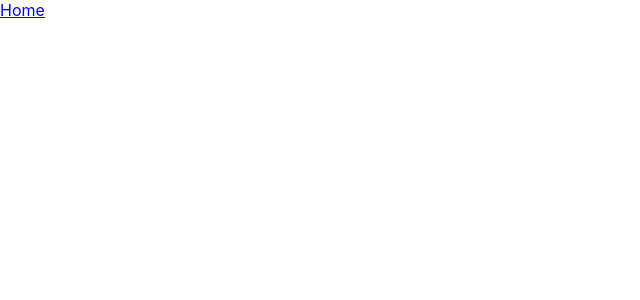
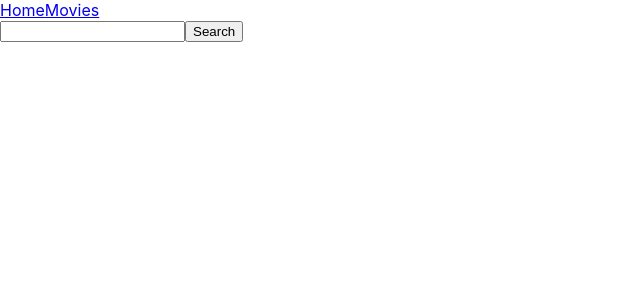
Before and after one commit to AlinaTantsura/goit-react-hw-05-movies, a React (Create React App) app: page /movies in a window 1280 px wide. Before the commit this address had no page. Shown: the top 300 px of the page, without its empty margins (0-640 px from the left). Built offline with nearby package versions, Linux system fonts and the light colour scheme.

Commit message:
Nav,requests

```diff
--- a/public/index.html
+++ b/public/index.html
@@ -4,11 +4,6 @@
     <meta charset="utf-8" />
     <link rel="icon" href="%PUBLIC_URL%/favicon.ico" />
     <meta name="viewport" content="width=device-width, initial-scale=1" />
-    <!-- <meta name="theme-color" content="#000000" />
-    <meta
-      name="description"
-      content="Web site created using create-react-app"
-    /> -->
     <title>React App</title>
   </head>
   <body>
--- a/src/API.js
+++ b/src/API.js
@@ -13,6 +13,10 @@ const fetchMovies = async () => {
 
 }
 
+async function fetchMoviesBySearchWord(searchWord) {
+  return await axios.get(`/3/search/movie?query=${searchWord}&include_adult=false&language=en-US&page=1`, optionsAxios);
+}
 
 
-export { fetchMovies };
+
+export { fetchMovies, fetchMoviesBySearchWord };
--- a/src/components/App.jsx
+++ b/src/components/App.jsx
@@ -1,21 +1,20 @@
 // import { getAllMovies } from "API";
-import { NavLink, Routes, Route } from "react-router-dom";
-import Home from "./Home/Home";
+import { Routes, Route } from "react-router-dom";
+import Movies from "./pages/Movies";
+import HomePage from "./pages/HomePage";
+import Layout from "./Layout/Layout";
 // import React, { useState } from "react";
 
 export const App = () => {
   return (
-    <div>
-    <header>
-      <nav>
-        <NavLink to={'/'} element={<Home />}>Home</NavLink>
-        {/* <NavLink to={'/movies'} element={<Movies />} /> */}
-      </nav>
-    </header>
+    <Routes>
+      <Route path='/' element={<Layout/>}>
+        <Route index element={<HomePage />} />
+        <Route path='/movies' element={<Movies />} />
+        <Route path='*' element={<HomePage />} />
+      </Route>
+      </Routes>
 
-      <Routes>
-        <Route path='/' element={<Home />}/>
-      </Routes>
-    </div>
+
   )
 };
--- a/src/components/Home/Home.jsx
+++ b/src/components/Home/Home.jsx
@@ -1,22 +1,22 @@
-import { fetchMovies } from "API";
+// import { fetchMovies } from "API";
 // import { useState } from "react";
 
 const Home = () => {
-    const movies = [];
-    const getAllMovies = async () => {
-    try {
-        const resp = await fetchMovies();
-        console.log(resp.data.results)
-        // movies = [...resp.data.results];
-        movies.push(...resp.data.results);
-    }
-    catch(error) {
-        console.log(error.message)
-    }
-    }
-    getAllMovies();
-    movies.forEach(item=> console.log(item))
-    console.log(movies)
+    const movies = ['1', '2', '3'];
+    // const getAllMovies = async () => {
+    // try {
+    //     const resp = await fetchMovies();
+    //     console.log(resp.data.results)
+    //     // movies = [...resp.data.results];
+    //     movies.push(...resp.data.results);
+    // }
+    // catch(error) {
+    //     console.log(error.message)
+    // }
+    // }
+    // getAllMovies();
+    // movies.forEach(item=> console.log(item))
+    // console.log(movies)
     return (
         <>
         <h1>Trending today</h1>
--- /dev/null
+++ b/src/components/Layout/Layout.jsx
@@ -0,0 +1,19 @@
+// import HomePage from 'components/pages/HomePage';
+// import Movies from 'components/pages/Movies';
+import { Outlet, NavLink } from 'react-router-dom';
+
+const Layout = () => {
+    return (
+        <>
+        <header>
+      <nav>
+        <NavLink to={'/'}>Home</NavLink>
+        <NavLink to={'/movies'}>Movies</NavLink>
+      </nav>
+        </header>
+        <Outlet/></>
+
+    )
+}
+
+export default Layout;
--- /dev/null
+++ b/src/components/pages/HomePage.jsx
@@ -0,0 +1,30 @@
+import { fetchMovies } from "API";
+import { useEffect, useState } from "react";
+
+const HomePage = () => {
+    const [movies, setMovies] = useState([]);
+    async function getMovies() {
+        try {
+            const resp = await fetchMovies();
+            setMovies([...resp.data.results])
+        }
+        catch (error) {
+            console.log(error.message)
+        }
+    }
+    useEffect(() => {
+        getMovies();
+    },[])
+
+    return (<>
+        <h1>Trending today</h1>
+        <ul>
+            {movies.map((movie) => (<li key={movie.id}>
+                <a href='*'>
+                    {movie.name || movie.title}
+                </a></li>))}
+        </ul>
+    </>)
+}
+
+export default HomePage;
--- /dev/null
+++ b/src/components/pages/Movies.jsx
@@ -0,0 +1,24 @@
+import { fetchMoviesBySearchWord } from "API";
+
+const Movies = () => {
+    function handleSubmit(event) {
+        event.preventDefault();
+        const searchWord = event.target.elements.search.value;
+        getMovies(searchWord)
+
+    }
+
+    async function getMovies(searchWord) {
+              try {
+            const resp = await fetchMoviesBySearchWord(searchWord);
+            console.log(resp);
+            }
+            catch{}
+        }
+    return (
+    <form onSubmit={handleSubmit}>
+            <input name="search"/>
+            <button type='submit'>Search</button>
+    </form>)
+}
+export default Movies;
--- a/src/index.js
+++ b/src/index.js
@@ -5,9 +5,8 @@ import './index.css';
 import { BrowserRouter } from 'react-router-dom';
 
 ReactDOM.createRoot(document.getElementById('root')).render(
-  <React.StrictMode>
     <BrowserRouter>
       <App />
     </BrowserRouter>
-  </React.StrictMode>
+
 );
```
